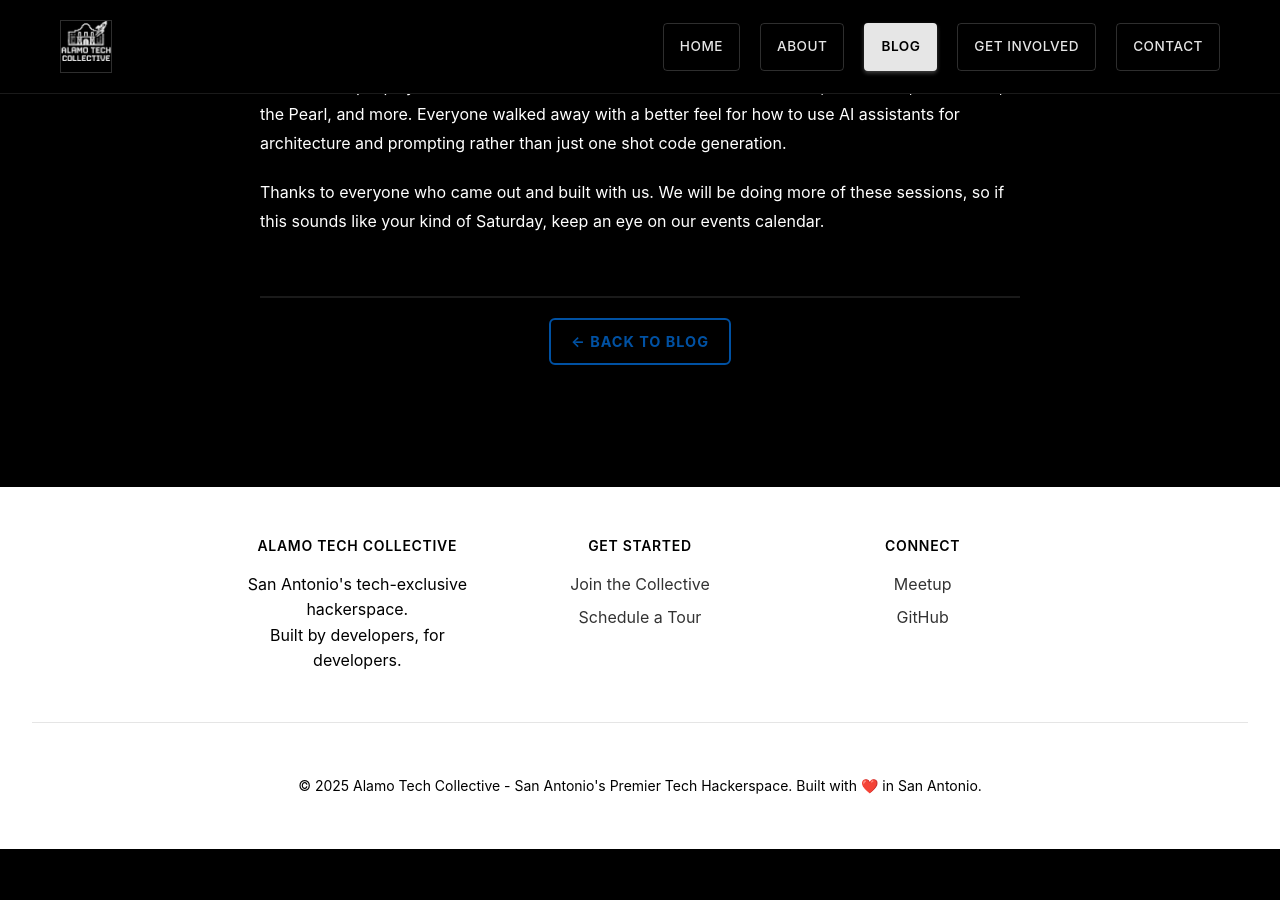
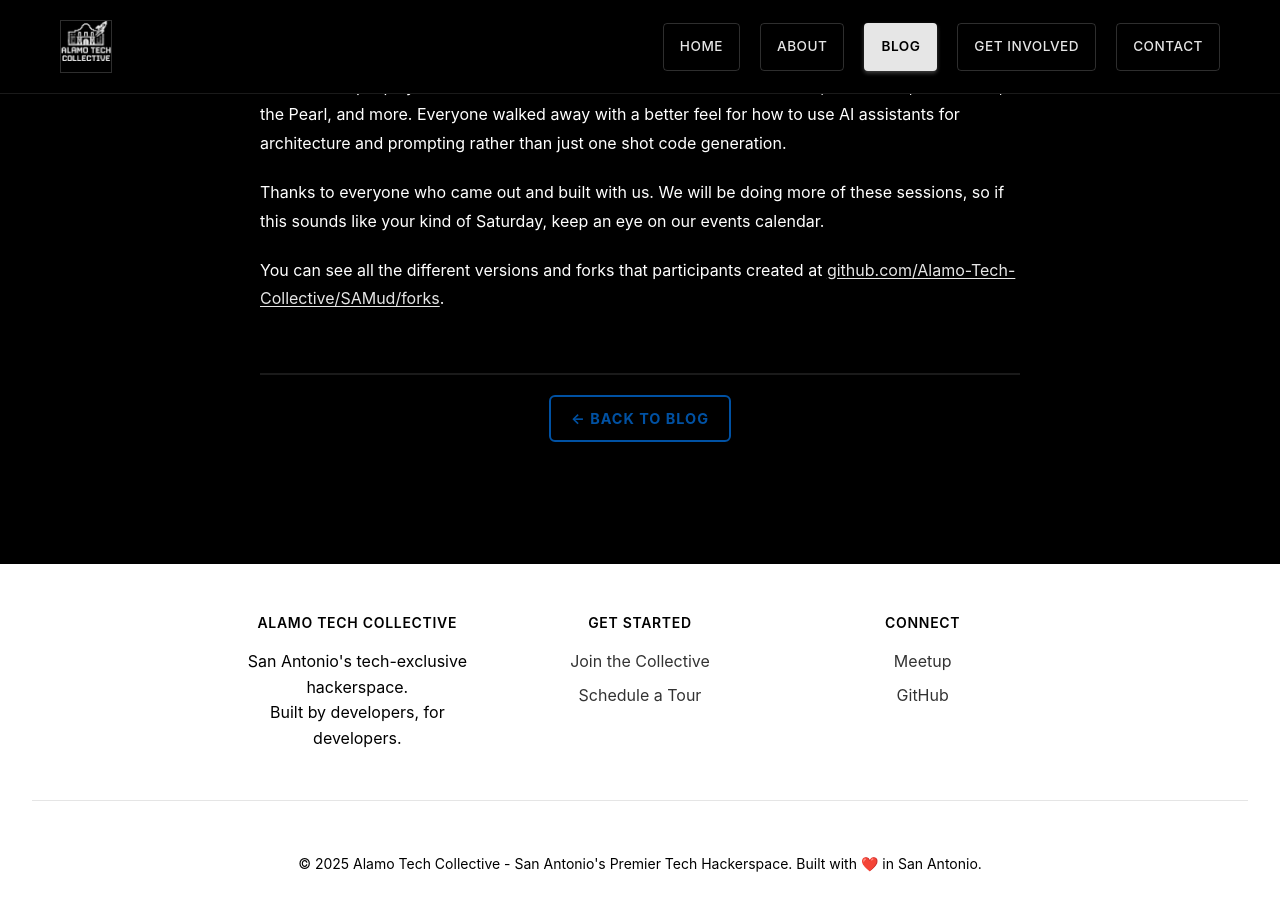
Before and after one commit to Alamo-Tech-Collective/alamo-tech-collective.github.io, a Jekyll site: the page built from _posts/2025-01-22-prompt-driven-programming-workshop.md, in a window 1280 px wide and 900 px high, scrolled down 880 px. Built offline with Jekyll 4.4.1, drawn with Linux system fonts in a browser that asks for light colours; before the commit the page ends 1729 px from its top, so only the background shows below that.

Commit message:
Add link to view all the forks

```diff
--- a/_posts/2025-01-22-prompt-driven-programming-workshop.md
+++ b/_posts/2025-01-22-prompt-driven-programming-workshop.md
@@ -18,3 +18,5 @@ Despite the bugs, most participants had working servers by the end of the sessio
 The format worked well. Collaborative, but with everyone free to explore their own path. By the end, we had multiple playable versions of a San Antonio MUD with Alamo Plaza, River Walk, Southtown, the Pearl, and more. Everyone walked away with a better feel for how to use AI assistants for architecture and prompting rather than just one shot code generation.
 
 Thanks to everyone who came out and built with us. We will be doing more of these sessions, so if this sounds like your kind of Saturday, keep an eye on our events calendar.
+
+You can see all the different versions and forks that participants created at [github.com/Alamo-Tech-Collective/SAMud/forks](https://github.com/Alamo-Tech-Collective/SAMud/forks).
```
